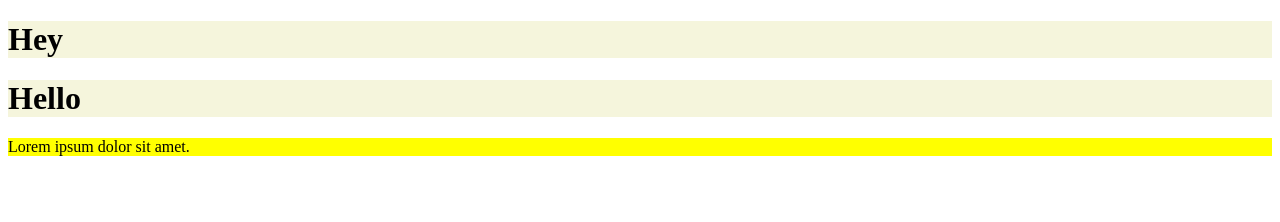
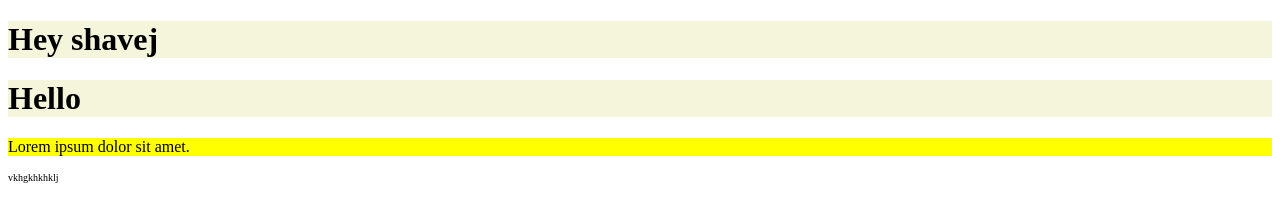
Before and after one commit to SHAVEJHUSSAIN/shavej-demo, a plain HTML site: page index.html in a window 1280 px wide. Drawn offline with Linux system fonts and the light colour scheme.

Commit message:
added div tag

```diff
--- a/index.css
+++ b/index.css
@@ -5,3 +5,6 @@ p{
     background-color: yellow;
 
 }
+div{
+    font-size: 10px;
+}
--- a/index.html
+++ b/index.html
@@ -8,8 +8,9 @@
     <title>Document</title>
 </head>
 <body>
-    <h1>Hey</h1>
+    <h1>Hey shavej</h1>
     <h1>Hello</h1>
    <p>Lorem ipsum dolor sit amet.</p>
+   <div>vkhgkhkhklj</div>
 </body>
 </html>
```
